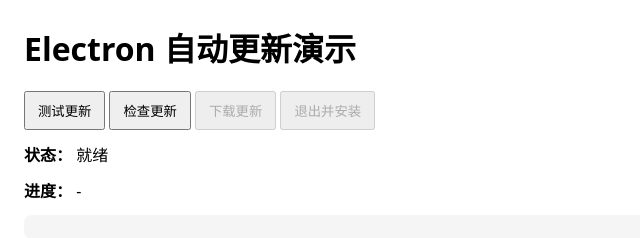
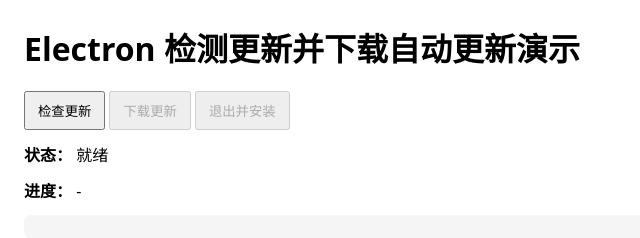
Before and after one commit to wood3n/electron-autoupdate-demo, an Electron app: page src/renderer/index.html in a window 1000 px wide. Shown: the whole page, without its empty margins (0-640 px from the left). Drawn offline with Linux system fonts and the light colour scheme; no server answers.

Commit message:
feat: test update info

```diff
--- a/src/renderer/index.html
+++ b/src/renderer/index.html
@@ -27,9 +27,8 @@
     </style>
   </head>
   <body>
-    <h1>Electron 自动更新演示</h1>
+    <h1>Electron 检测更新并下载自动更新演示</h1>
     <div class="row">
-      <button id="btnCheck">测试更新</button>
       <button id="btnCheck">检查更新</button>
       <button id="btnDownload" disabled>下载更新</button>
       <button id="btnInstall" disabled>退出并安装</button>
```
